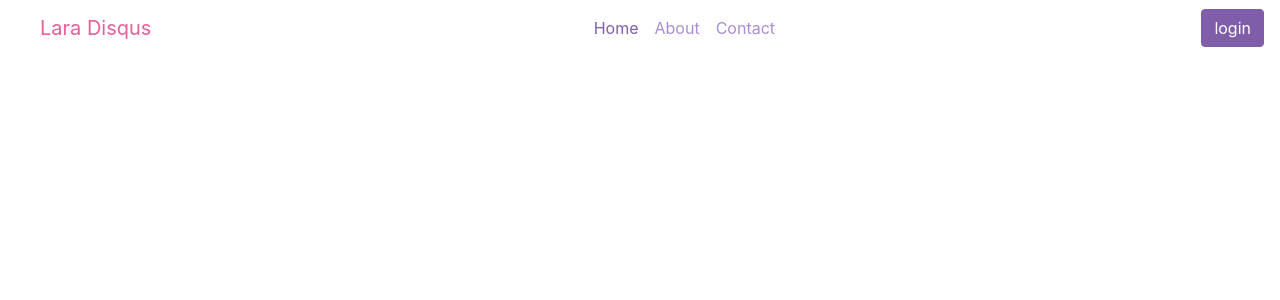
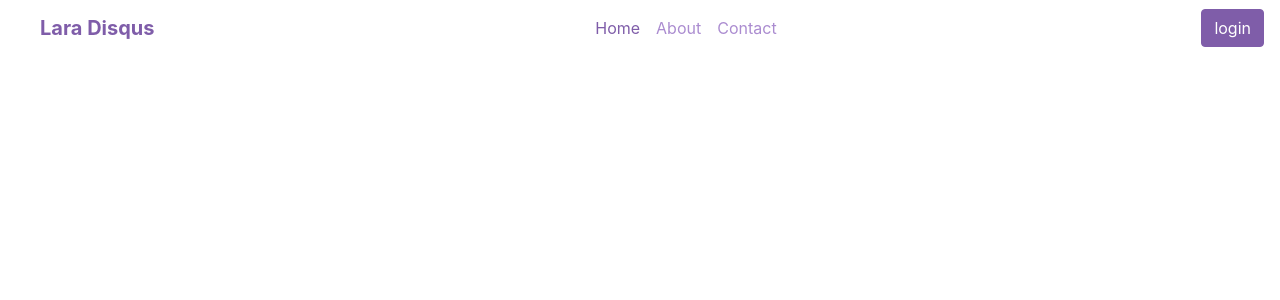
Before and after one commit to LaraDarine/lara-disqus, a Django app: page /discussions/ in a window 1280 px wide. Shown: the top 300 px of the page. Run offline with Django 3.2, Linux system fonts and the light colour scheme; data that the repository does not hold is empty.

Commit message:
Make logo text bold :art:

```diff
--- a/templates/base.html
+++ b/templates/base.html
@@ -14,7 +14,7 @@
 <body>
     <header>
         <nav class="navbar navbar-expand-lg navbar-light">
-            <a class="navbar-brand ml-4 text-secondary" href="{% url 'home' %}">Lara Disqus</a>
+            <a class="navbar-brand ml-4 font-weight-bold text-primary" href="{% url 'home' %}">Lara Disqus</a>
             <button class="navbar-toggler" type="button" data-toggle="collapse" data-target="#navbarTogglerDemo02"
                 aria-controls="navbarTogglerDemo02" aria-expanded="false" aria-label="Toggle navigation">
                 <span class="navbar-toggler-icon"></span>
```
